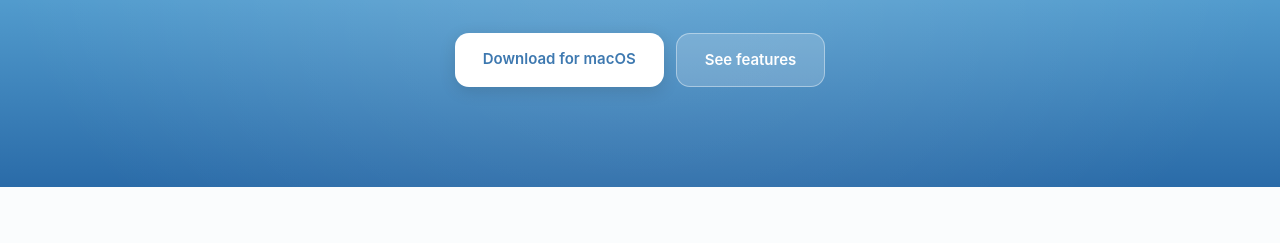
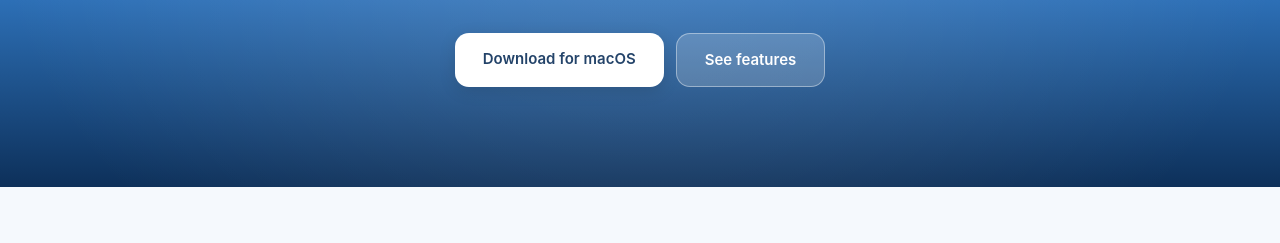
Before and after one commit to pentapod-official/waterreminder-website, a plain HTML site: page index.html in a window 1280 px wide. Shown: the part 403-646 px from the top of the page. Drawn offline with Linux system fonts and the light colour scheme.

Commit message:
Theme colors matched to app icon palette

```diff
--- a/index.html
+++ b/index.html
@@ -10,14 +10,14 @@
 <meta property="og:type" content="website">
 <style>
   :root {
-    --aqua-light: #A8DADC;
-    --aqua-mid: #5CA8D7;
-    --aqua-deep: #2A6BA8;
-    --ink: #1a1a2e;
+    --aqua-light: #78B4E5;
+    --aqua-mid: #3580CE;
+    --aqua-deep: #0D305A;
+    --ink: #0D305A;
     --muted: #5a6478;
-    --bg: #fafcfd;
+    --bg: #f5f9fd;
     --card: #ffffff;
-    --shadow: 0 4px 24px rgba(42, 107, 168, 0.08);
+    --shadow: 0 4px 24px rgba(13, 48, 90, 0.08);
   }
   * { box-sizing: border-box; margin: 0; padding: 0; }
   html { scroll-behavior: smooth; }
```
Also changed, not shown: privacy.html (+5 -5 lines).
